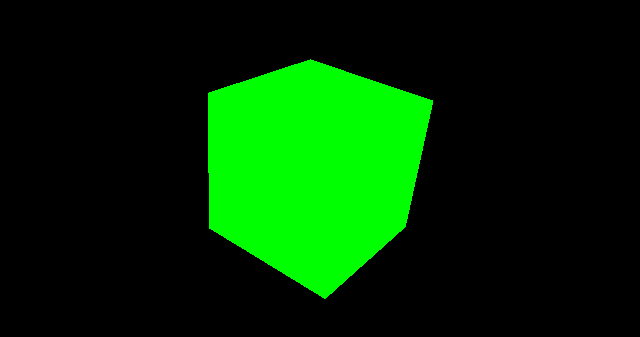
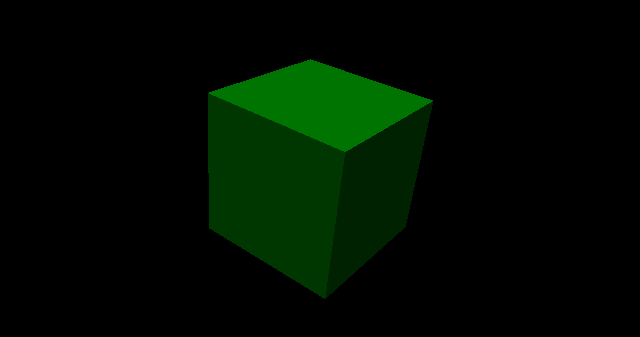
Before and after one commit to rokuzzz/3d-cube, a plain HTML site: page index.html in a window 1280 px wide. Shown: the part 233-570 px from the top of the page, without its empty margins (323-963 px from the left). Drawn offline with nearby package versions, Linux system fonts and the light colour scheme.

Commit message:
change material, add lights

```diff
--- a/index.html
+++ b/index.html
@@ -21,9 +21,19 @@
             document.body.appendChild( renderer.domElement );
 
             const geometry = new THREE.BoxGeometry();
-            const material = new THREE.MeshBasicMaterial( { color: 0x00ff00 } );
+
+            // Material
+            var material = new THREE.MeshPhongMaterial( { color: 0x00ff00 } );
+
+            // Cube
             const cube = new THREE.Mesh( geometry, material );
             scene.add( cube );
+
+            // Lights
+            const directionalLight = new THREE.DirectionalLight( 0xffffff, 0.5 ); // white directional light at half intensity shining from the top
+            scene.add( directionalLight );
+            const ambientLight = new THREE.AmbientLight( 0x404040 ); // soft white light
+            scene.add( ambientLight );
 
             // Helper
             const axesHelper = new THREE.AxesHelper( 20 );
```
